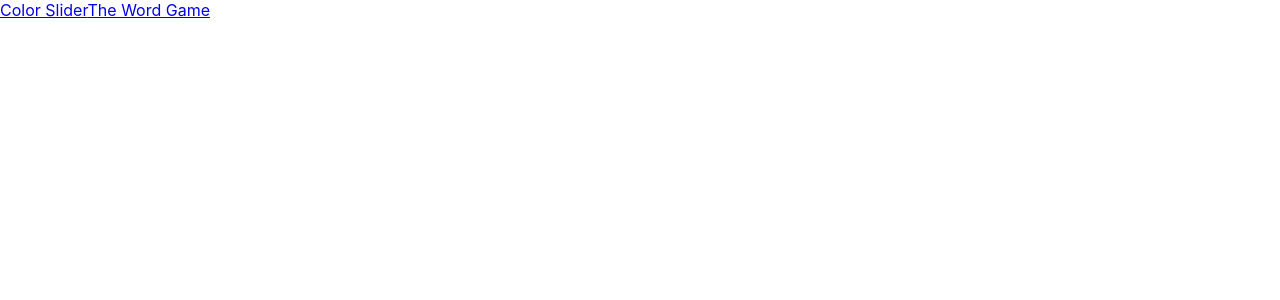
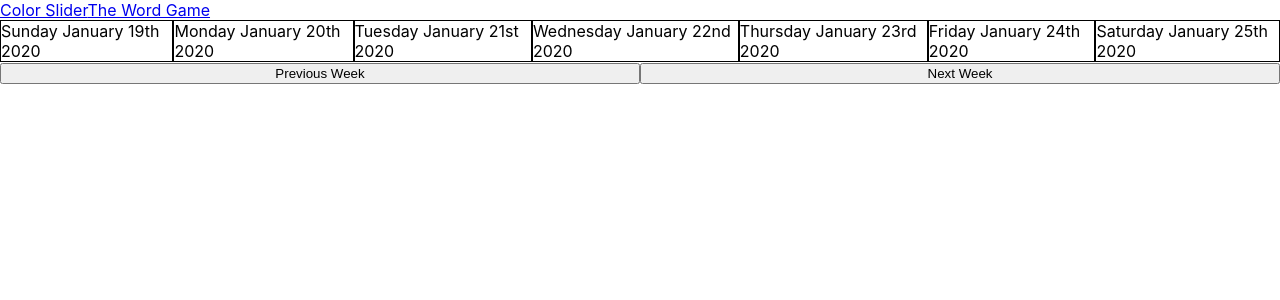
Before and after one commit to ryanhall999/tester, a React (Create React App) app: page /thisWeek in a window 1280 px wide. Shown: the top 300 px of the page. Built offline with nearby package versions, Linux system fonts and the light colour scheme.

Commit message:
random 4

```diff
--- a/src/App.js
+++ b/src/App.js
@@ -1,9 +1,9 @@
-import React, { useState } from "react";
-import { BrowserRouter as Router, Switch, Route, Link } from "react-router-dom";
-import "./App.css";
-import ColorSlider from "./color-slider/colorSliderApp";
-import { waitForDomChange } from "@testing-library/react";
-import ThisWeek from "./This-Week/thisWeek";
+import React, { useState } from 'react';
+import { BrowserRouter as Router, Switch, Route, Link } from 'react-router-dom';
+import './App.css';
+import ColorSlider from './color-slider/colorSliderApp';
+import { waitForDomChange } from '@testing-library/react';
+import ThisWeek from './This-Week/thisWeek';
 
 function App() {
   return (
@@ -13,7 +13,7 @@ function App() {
           <Link className="nav-link" to="/color">
             Color Slider
           </Link>
-					<Link className="nav-link" to="/word">
+          <Link className="nav-link" to="/thisWeek">
             The Word Game
           </Link>
         </nav>
@@ -22,9 +22,9 @@ function App() {
           <Route path="/color">
             <ColorSlider />
           </Route>
-					{/* <Route path="/inventory">
-						<InventoryGameApp />
-					</Route> */}
+          <Route path="/thisWeek">
+            <ThisWeek />
+          </Route>
         </Switch>
       </div>
     </Router>
--- /dev/null
+++ b/src/This-Week/thisWeek.css
@@ -0,0 +1,9 @@
+.day-container {
+  display: flex;
+}
+#days {
+  border: 1px solid black;
+}
+button {
+  width: 50%;
+}
--- a/src/This-Week/thisWeek.js
+++ b/src/This-Week/thisWeek.js
@@ -1,14 +1,44 @@
-import React, { useState } from "react";
-import moment from "moment";
-
-const now = moment().startOf("week");
-const week = [now];
-
-let i = 0;
-while (week.length < 7) {
-	week.push(moment(now).add("day", ++i));
-}
+import React, { useState } from 'react';
+import moment from 'moment';
+import './thisWeek.css';
 
 export default function ThisWeeek() {
-	return <div></div>;
+  const now = moment().startOf('week');
+  const initialWeek = [now];
+
+  let i = 0;
+  while (initialWeek.length < 7) {
+    initialWeek.push(moment(now).add('day', ++i));
+  }
+  const [week, setWeek] = useState(initialWeek);
+  const previous = () => {
+    let newWeek = week.map(day => {
+      return day.add(-1, 'week');
+    });
+    setWeek(newWeek);
+  };
+  const next = () => {
+    let newWeek = week.map(day => {
+      return day.add(1, 'week');
+    });
+    setWeek(newWeek);
+  };
+
+  return (
+    <div>
+      <div className="day-container">
+        {week.map((day, idx) => {
+          return (
+            <div id="days" key={idx}>
+              {day.format('dddd MMMM Do YYYY')}
+            </div>
+          );
+        })}
+      </div>
+      <div>
+        <button onClick={previous}>Previous Week</button>
+        <button onClick={next}>Next Week</button>
+      </div>
+    </div>
+  );
 }
```
Lines whose indentation alone changed are shown as unchanged.
